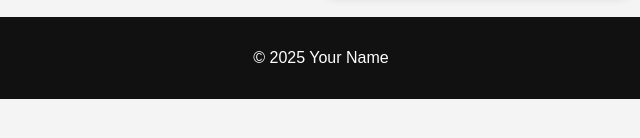
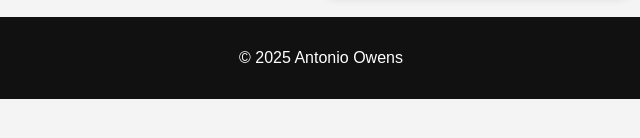
Before and after one commit to tacotony45/tacotony.github.io, a plain HTML site: page index.html in a window 1280 px wide. Shown: the part 362-500 px from the top of the page, 319-959 px from the left. Drawn offline with Linux system fonts and the light colour scheme.

Commit message:
Update index.html

```diff
--- a/index.html
+++ b/index.html
@@ -21,7 +21,7 @@
   </main>
 
   <footer>
-    <p>© 2025 Your Name</p>
+    <p>© 2025 Antonio Owens</p>
   </footer>
 </body>
 </html>
```
